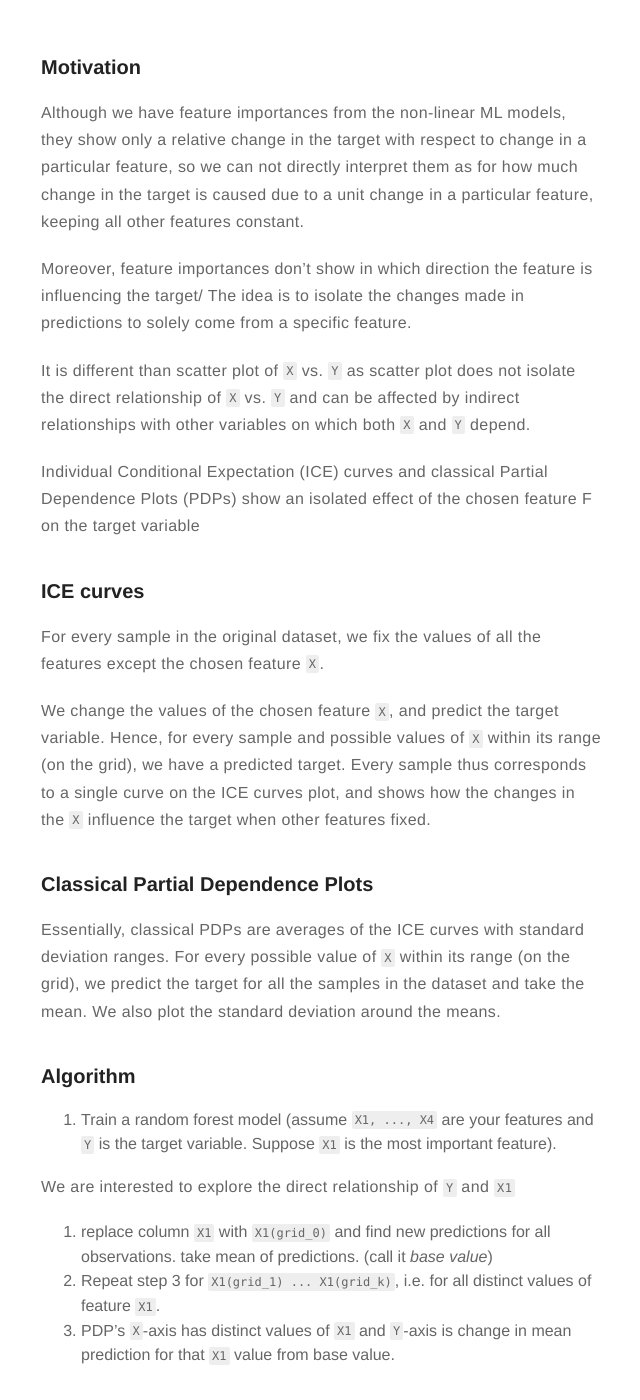
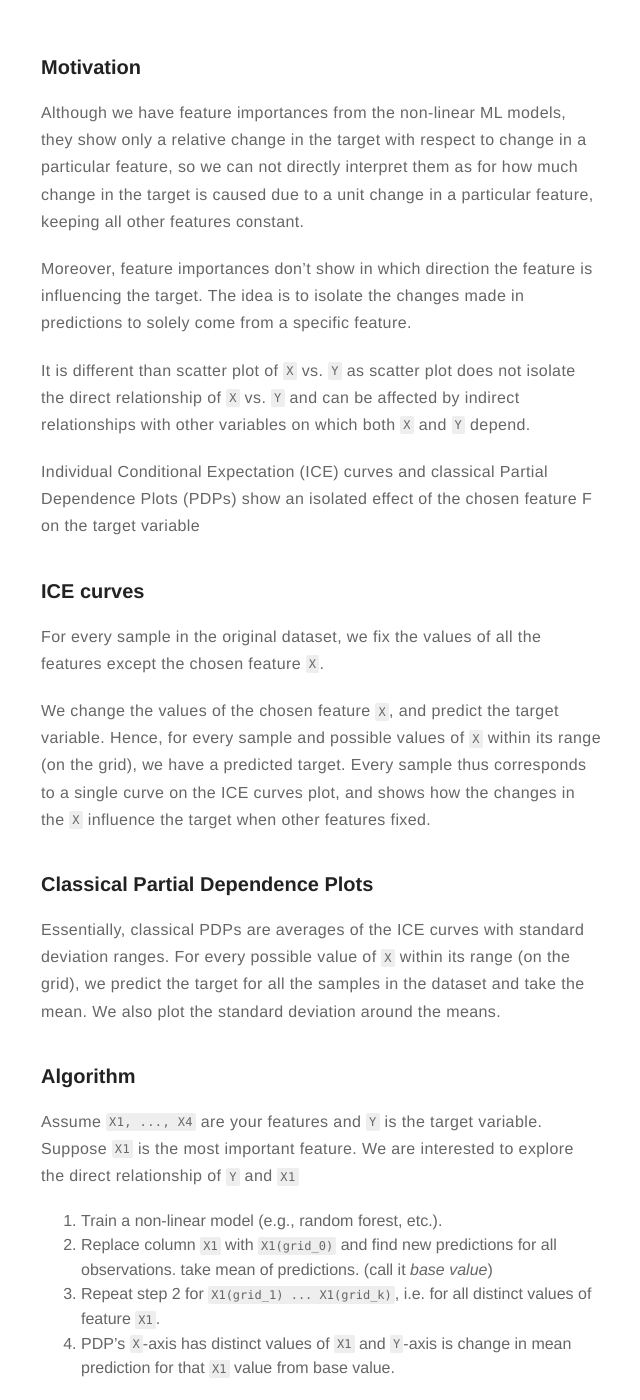
Before and after one commit to vikoliinyk/vikoliinyk.github.io, a Jekyll site: the page built from _posts/2023-09-01-partial-dependence-plots.markdown, in a window 1280 px wide and 1400 px high, scrolled down 251 px. Shown: the whole window, without its empty margins (319-959 px from the left). Built offline with Jekyll 4.4.1, drawn with Linux system fonts in a browser that asks for light colours; nearby versions of some CDN libraries; comment, search, counter and statistics services are not loaded.

Commit message:
Update PDP post

```diff
--- a/_posts/2023-09-01-partial-dependence-plots.markdown
+++ b/_posts/2023-09-01-partial-dependence-plots.markdown
@@ -18,7 +18,7 @@ externalLink: false
 ### Motivation
 Although we have feature importances from the non-linear ML models, they show only a relative change in the target with respect to change in a particular feature, so we can not directly interpret them as for how much change in the target is caused due to a unit change in a particular feature, keeping all other features constant.
 
-Moreover, feature importances don’t show in which direction the feature is influencing the target/
+Moreover, feature importances don’t show in which direction the feature is influencing the target.
 The idea is to isolate the changes made in predictions to solely come from a specific feature.
 
 It is different than scatter plot of `X` vs. `Y` as scatter plot does not isolate the direct relationship of `X` vs. `Y` and can be affected by indirect relationships with other variables on which both `X` and `Y` depend.
@@ -37,9 +37,9 @@ For every possible value of `X` within its range (on the grid), we predict the t
 We also plot the standard deviation around the means.
 
 ### Algorithm
-1. Train a random forest model (assume `X1, ..., X4` are your features and `Y` is the target variable. Suppose `X1` is the most important feature).
-
+Assume `X1, ..., X4` are your features and `Y` is the target variable. Suppose `X1` is the most important feature.
 We are interested to explore the direct relationship of `Y` and `X1`
-3. replace column `X1` with `X1(grid_0)` and find new predictions for all observations. take mean of predictions. (call it <i>base value</i>)
-4. Repeat step 3 for `X1(grid_1) ... X1(grid_k)`, i.e. for all distinct values of feature `X1`.
-5. PDP’s `X`-axis has distinct values of `X1` and `Y`-axis is change in mean prediction for that `X1` value from base value.
+1. Train a non-linear model (e.g., random forest, etc.).
+2. Replace column `X1` with `X1(grid_0)` and find new predictions for all observations. take mean of predictions. (call it <i>base value</i>)
+3. Repeat step 2 for `X1(grid_1) ... X1(grid_k)`, i.e. for all distinct values of feature `X1`.
+4. PDP’s `X`-axis has distinct values of `X1` and `Y`-axis is change in mean prediction for that `X1` value from base value.
```
